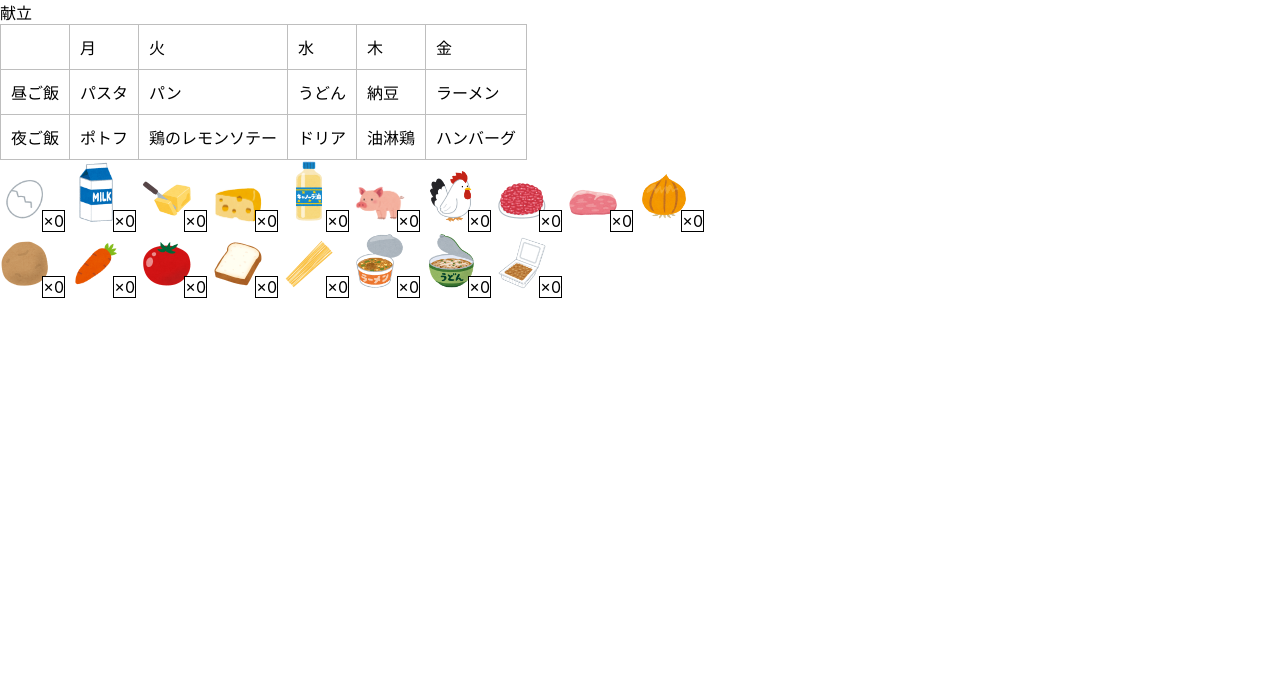
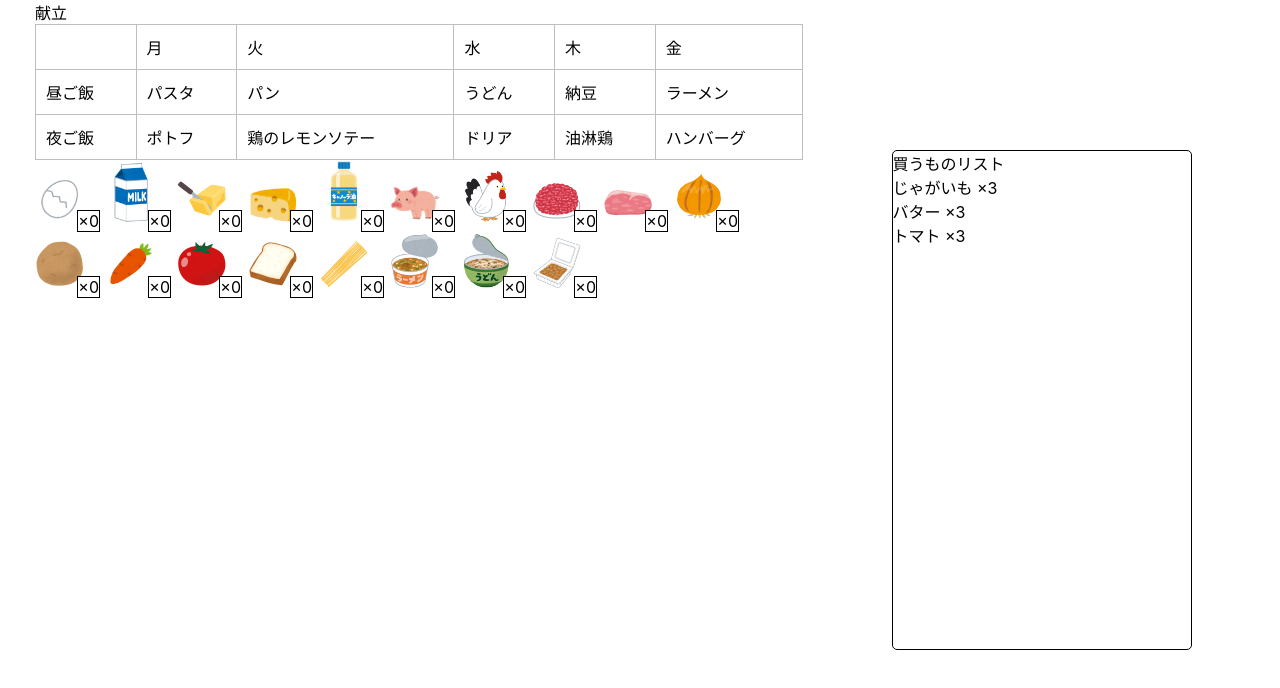
Before and after one commit to tkze0811/weekly-menu-picker, a React (Create React App) app: page / in a window 1280 px wide. Shown: the top 688 px of the page. Built offline with nearby package versions, Linux system fonts and the light colour scheme.

Commit message:
買い物リストコンポーネントの雛形を作成

```diff
--- /dev/null
+++ b/src/conponents/shoppingList.tsx
@@ -0,0 +1,24 @@
+import React from "react";
+import styled from "styled-components";
+
+type Props = {
+  className?: string;
+};
+
+const ShoppingListContainer = styled.div`
+  width: 300px;
+  height: 500px;
+`;
+
+export const ShoppingList = ({ className }: Props) => {
+  return (
+    <ShoppingListContainer className={className}>
+      <h3>買うものリスト</h3>
+      <ul>
+        <li>じゃがいも ×3</li>
+        <li>バター ×3</li>
+        <li>トマト ×3</li>
+      </ul>
+    </ShoppingListContainer>
+  );
+};
--- a/src/screens/WeeklyMenuScreen.tsx
+++ b/src/screens/WeeklyMenuScreen.tsx
@@ -1,13 +1,43 @@
 import React from "react";
+import styled from "styled-components";
 import { FoodList } from "../conponents/foodList";
 import { WeeklyMenuTable } from "../conponents/weeklyMenuTable";
+import { ShoppingList } from "../conponents/shoppingList";
+
+const AllContainer = styled.div`
+  display: flex;
+  justify-content: space-between;
+  margin-left: 35px;
+`;
+const MenuContainer = styled.div`
+  display: flex;
+  flex-direction: column;
+`;
+const ShoppingListWrapper = styled.div`
+  display: flex;
+  justify-content: center;
+  align-items: center;
+  width: 100%;
+  height: 100vh;
+`;
+const StyledShoppingList = styled(ShoppingList)`
+  margin: 0 auto;
+  border: solid 1px black;
+  border-radius: 5px;
+`;
 
 export const WeeklyMenuScreen = () => {
   return (
-    <>
-      <h2>献立</h2>
-      <WeeklyMenuTable />
-      <FoodList />
-    </>
+    <AllContainer>
+      <MenuContainer>
+        <h1>献立</h1>
+        <WeeklyMenuTable />
+        <FoodList />
+      </MenuContainer>
+
+      <ShoppingListWrapper>
+        <StyledShoppingList />
+      </ShoppingListWrapper>
+    </AllContainer>
   );
 };
```
